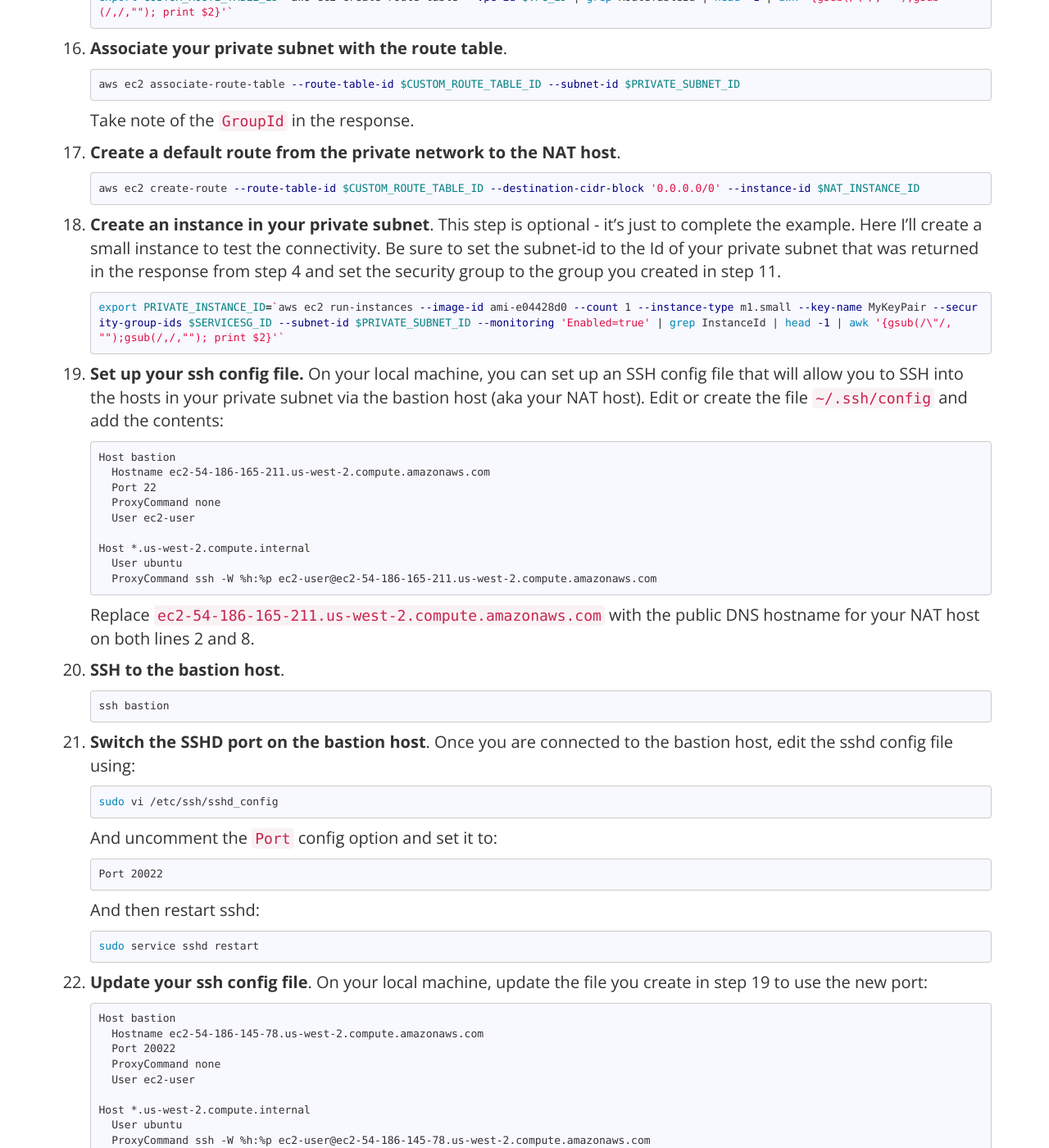
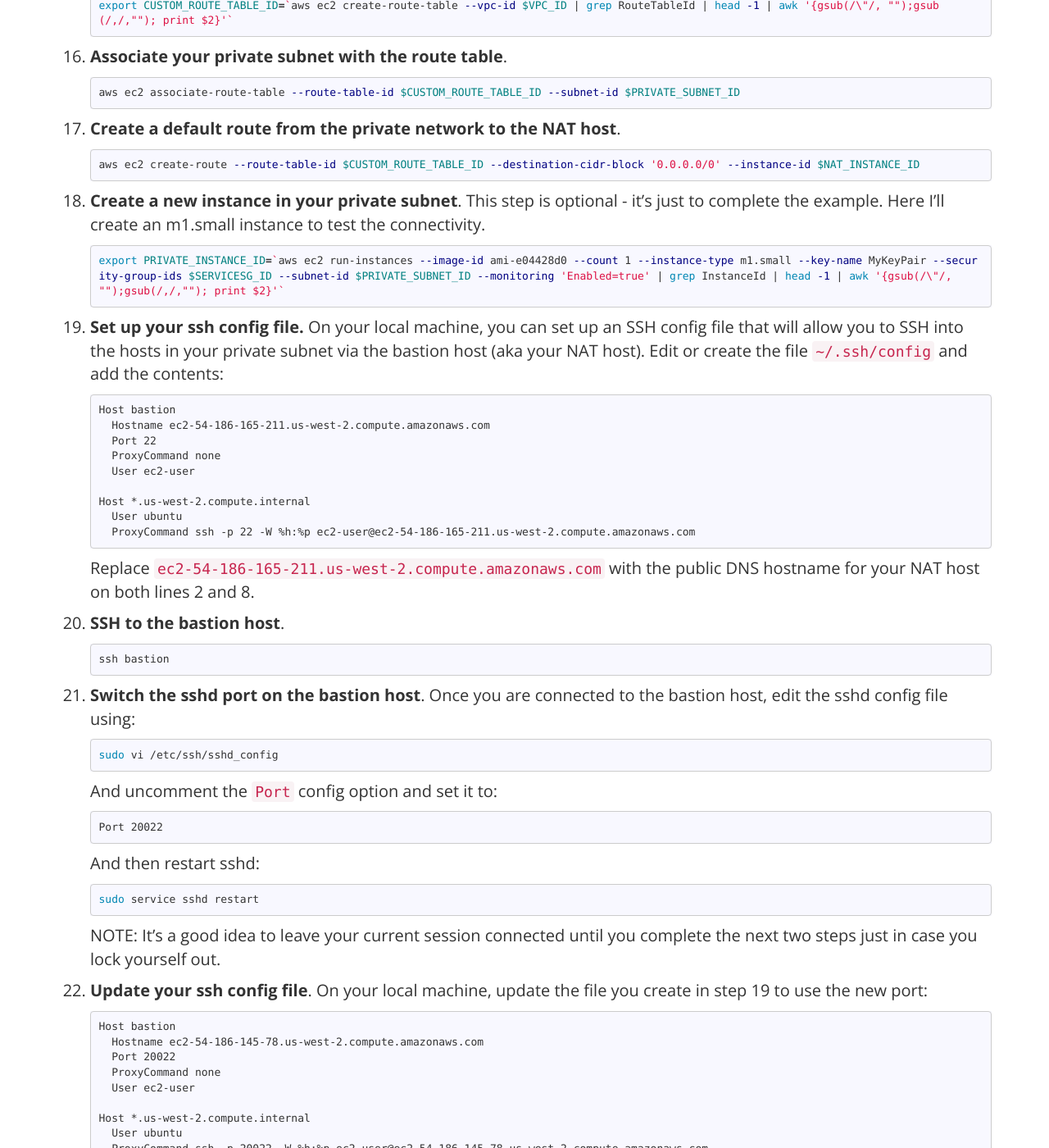
Before and after one commit to melnicki/melnicki.github.io, a Jekyll site: the page built from _posts/2014-03-20-Set-up-public-and-private-subnets-using-AWS-VPC.md, in a window 1280 px wide and 1400 px high, scrolled down 2779 px. Shown: the whole window at 82% size. Built offline with Jekyll 4.4.1, drawn with Linux system fonts in a browser that asks for light colours; nearby versions of some CDN libraries; Markdown is read by kramdown in place of the engine named in the settings; comment, search, counter and statistics services are not loaded; some of the changed text lies outside the part shown.

Commit message:
Fixed some content issues in the post

````diff
--- a/_posts/2014-03-20-Set-up-public-and-private-subnets-using-AWS-VPC.md
+++ b/_posts/2014-03-20-Set-up-public-and-private-subnets-using-AWS-VPC.md
@@ -27,6 +27,7 @@
     export IGW_ID=`aws ec2 create-internet-gateway | grep InternetGatewayId | head -1 | awk '{gsub(/\"/, "");gsub(/,/,""); print $2}'`
     ```
 3. __Attach the internet gateway to your VPC__.
+
     ```sh
     aws ec2 attach-internet-gateway --internet-gateway-id $IGW_ID --vpc-id $VPC_ID
     ```
@@ -62,7 +63,7 @@
     ```sh
     export SERVICESG_ID=`aws ec2 create-security-group --group-name 'solr' --description 'Solr security group.' --vpc-id $VPC_ID | grep GroupId | head -1 | awk '{gsub(/\"/, "");gsub(/,/,""); print $2}'`
     ```
-10. __Enable SSH inbound from the internet and HTTP & HTTPS inbound from the private subnet for the NAT security group__. NOTE: It's a good idea to run SSH on a port other than 22. Why? Bots on the Internet will constantly try to connect to port 22 looking for any known SSH vulnerabilities. Running SSHD on a non-standard port doesn't increase your security per-se, but it reduces a large amount of botnet activity from showing up in your logs and gives you a fighting chance to patch any new known vulnerabilities before they are detected by nefarious entities on the Internet. Here I'm setting up support for both port 22 and port 20022 - we'll remove port 22 later after we update the SSHD config on the bastion host later.
+10. __Enable SSH inbound from the internet and HTTP & HTTPS inbound from the private subnet for the NAT security group__. NOTE: It's a good idea to run SSH on a port other than 22. Why? Bots on the Internet will constantly try to connect to port 22 looking for any known SSH vulnerabilities. Running sshd on a non-standard port doesn't increase your security per-se, but it reduces a large amount of botnet activity from showing up in your logs and gives you a fighting chance to patch any new known vulnerabilities before your host is exploited. Here I'm setting up support for both port 22 and port 20022 - we'll remove port 22 later after we update the sshd config on the bastion host later.
 
     ```sh
     aws ec2 authorize-security-group-ingress --group-id $NATSG_ID --protocol -1 --source-group $NATSG_ID
@@ -106,14 +107,12 @@
     ```sh
     aws ec2 associate-route-table --route-table-id $CUSTOM_ROUTE_TABLE_ID --subnet-id $PRIVATE_SUBNET_ID
     ```
-    Take note of the `GroupId` in the response.
-
 17. __Create a default route from the private network to the NAT host__.
 
     ```sh
     aws ec2 create-route --route-table-id $CUSTOM_ROUTE_TABLE_ID --destination-cidr-block '0.0.0.0/0' --instance-id $NAT_INSTANCE_ID
     ```
-18. __Create an instance in your private subnet__. This step is optional - it's just to complete the example. Here I'll create a small instance to test the connectivity. Be sure to set the subnet-id to the Id of your private subnet that was returned in the response from step 4 and set the security group to the group you created in step 11.
+18. __Create a new instance in your private subnet__. This step is optional - it's just to complete the example. Here I'll create an m1.small instance to test the connectivity.
 
     ```sh
     export PRIVATE_INSTANCE_ID=`aws ec2 run-instances --image-id ami-e04428d0 --count 1 --instance-type m1.small --key-name MyKeyPair --security-group-ids $SERVICESG_ID --subnet-id $PRIVATE_SUBNET_ID --monitoring 'Enabled=true' | grep InstanceId | head -1 | awk '{gsub(/\"/, "");gsub(/,/,""); print $2}'`
@@ -129,7 +128,7 @@
 
     Host *.us-west-2.compute.internal
       User ubuntu
-      ProxyCommand ssh -W %h:%p ec2-user@ec2-54-186-165-211.us-west-2.compute.amazonaws.com
+      ProxyCommand ssh -p 22 -W %h:%p ec2-user@ec2-54-186-165-211.us-west-2.compute.amazonaws.com
     ```
     Replace `ec2-54-186-165-211.us-west-2.compute.amazonaws.com` with the public DNS hostname for your NAT host on both lines 2 and 8.
 20. __SSH to the bastion host__.
@@ -137,7 +136,7 @@
     ```sh
     ssh bastion
     ```
-21. __Switch the SSHD port on the bastion host__. Once you are connected to the bastion host, edit the sshd config file using:
+21. __Switch the sshd port on the bastion host__. Once you are connected to the bastion host, edit the sshd config file using:
 
     ```sh
     sudo vi /etc/ssh/sshd_config
@@ -152,6 +151,7 @@
     ```sh
     sudo service sshd restart
     ```
+    NOTE: It's a good idea to leave your current session connected until you complete the next two steps just in case you lock yourself out.
 22. __Update your ssh config file__. On your local machine, update the file you create in step 19 to use the new port:
 
     ```
@@ -163,7 +163,7 @@
 
     Host *.us-west-2.compute.internal
       User ubuntu
-      ProxyCommand ssh -W %h:%p ec2-user@ec2-54-186-145-78.us-west-2.compute.amazonaws.com
+      ProxyCommand ssh -p 20022 -W %h:%p ec2-user@ec2-54-186-145-78.us-west-2.compute.amazonaws.com
     ```
     Replace `ec2-54-186-145-78.us-west-2.compute.amazonaws.com` with the public DNS hostname for your NAT host on both lines 2 and 8.
 23. __Verify you can ssh to the bastion host__.
````
Also changed, not shown: other parts of _posts/2014-03-20-Set-up-public-and-private-subnets-using-AWS-VPC.md (+1 -1 lines).
